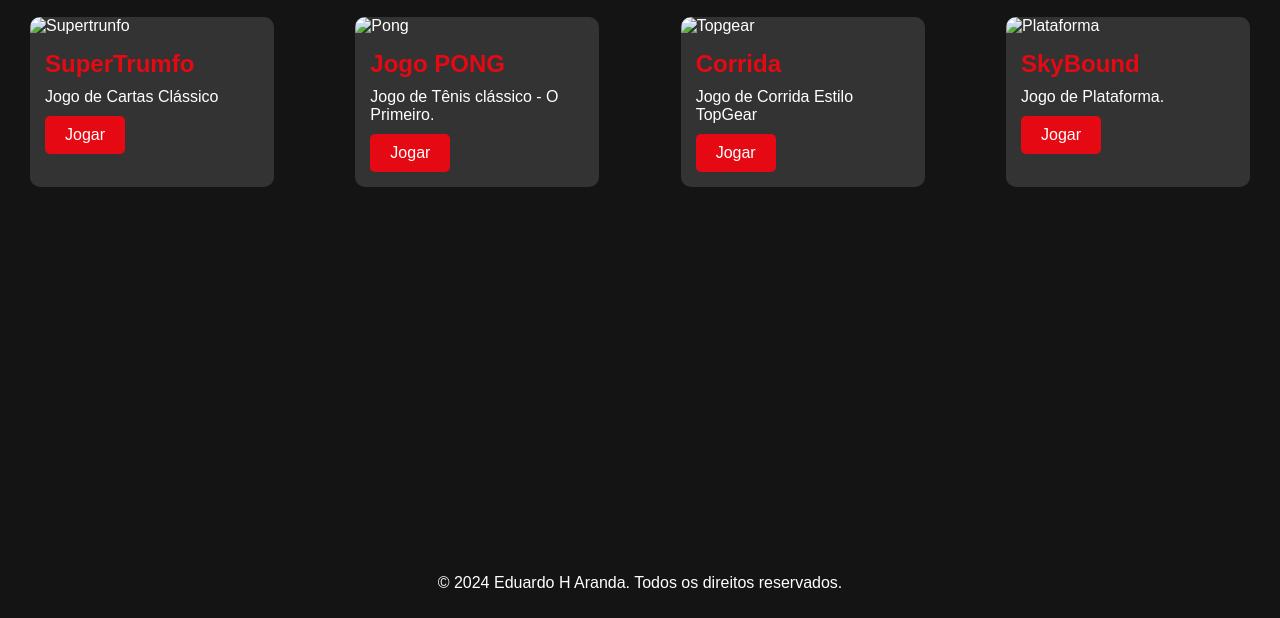
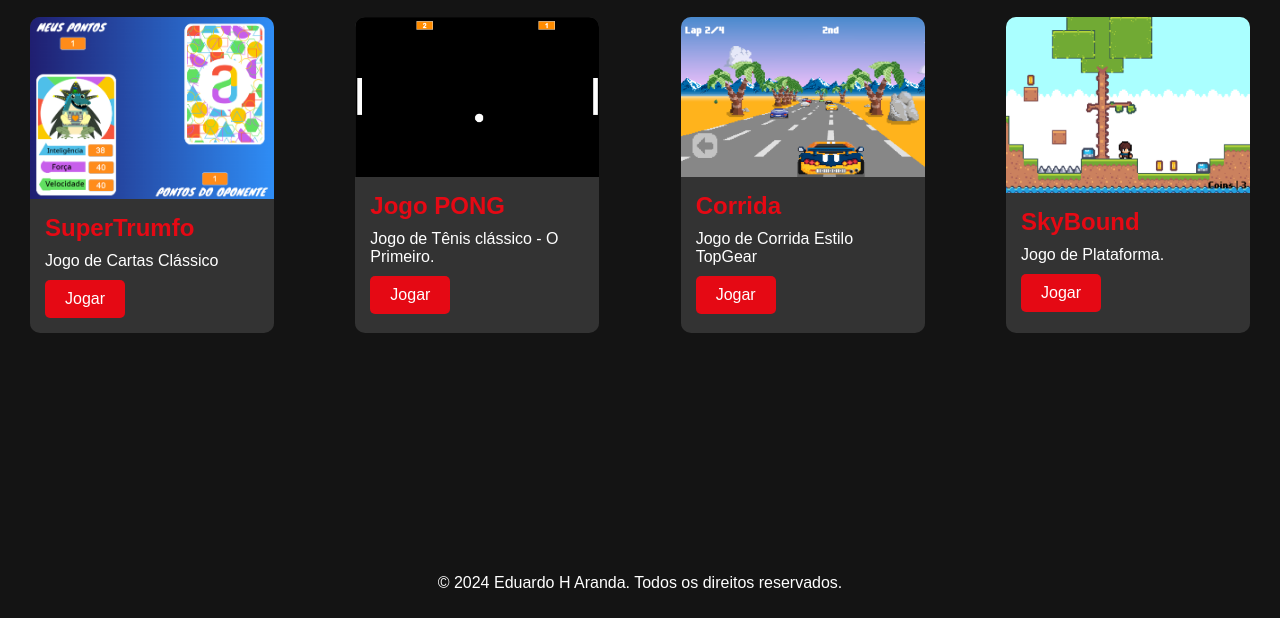
Before and after one commit to ProfessorDudaDev/ProfessorDudaDev.github.io, a plain HTML site: page index.html in a window 1280 px wide. Shown: the part 182-800 px from the top of the page. Drawn offline with Linux system fonts and the light colour scheme.

Commit message:
index.html

```diff
--- a/index.html
+++ b/index.html
@@ -19,7 +19,7 @@
             <div class="projects-grid">
                 <!-- Exemplo de um projeto -->
                 <div class="project-card">
-                    <img src="images/supertrunfo.png" alt="Supertrunfo">
+                    <img src="supertrunfo.png" alt="Supertrunfo">
                     <div class="project-info">
                         <h3>SuperTrumfo</h3>
                         <p>Jogo de Cartas Clássico</p>
@@ -28,7 +28,7 @@
                 </div>
 
                 <div class="project-card">
-                    <img src="images/pong.png" alt="Pong">
+                    <img src="pong.png" alt="Pong">
                     <div class="project-info">
                         <h3>Jogo PONG</h3>
                         <p>Jogo de Tênis clássico - O Primeiro.</p>
@@ -37,7 +37,7 @@
             </div>
 
             <div class="project-card">
-                <img src="images/topgear.png" alt="Topgear">
+                <img src="topgear.png" alt="Topgear">
                 <div class="project-info">
                     <h3>Corrida</h3>
                     <p>Jogo de Corrida Estilo TopGear</p>
@@ -46,7 +46,7 @@
             </div>
 
                 <div class="project-card">
-                    <img src="images/game_plataforma.png" alt="Plataforma">
+                    <img src="game_plataforma.png" alt="Plataforma">
                     <div class="project-info">
                         <h3>SkyBound</h3>
                         <p>Jogo de Plataforma.</p>
```
